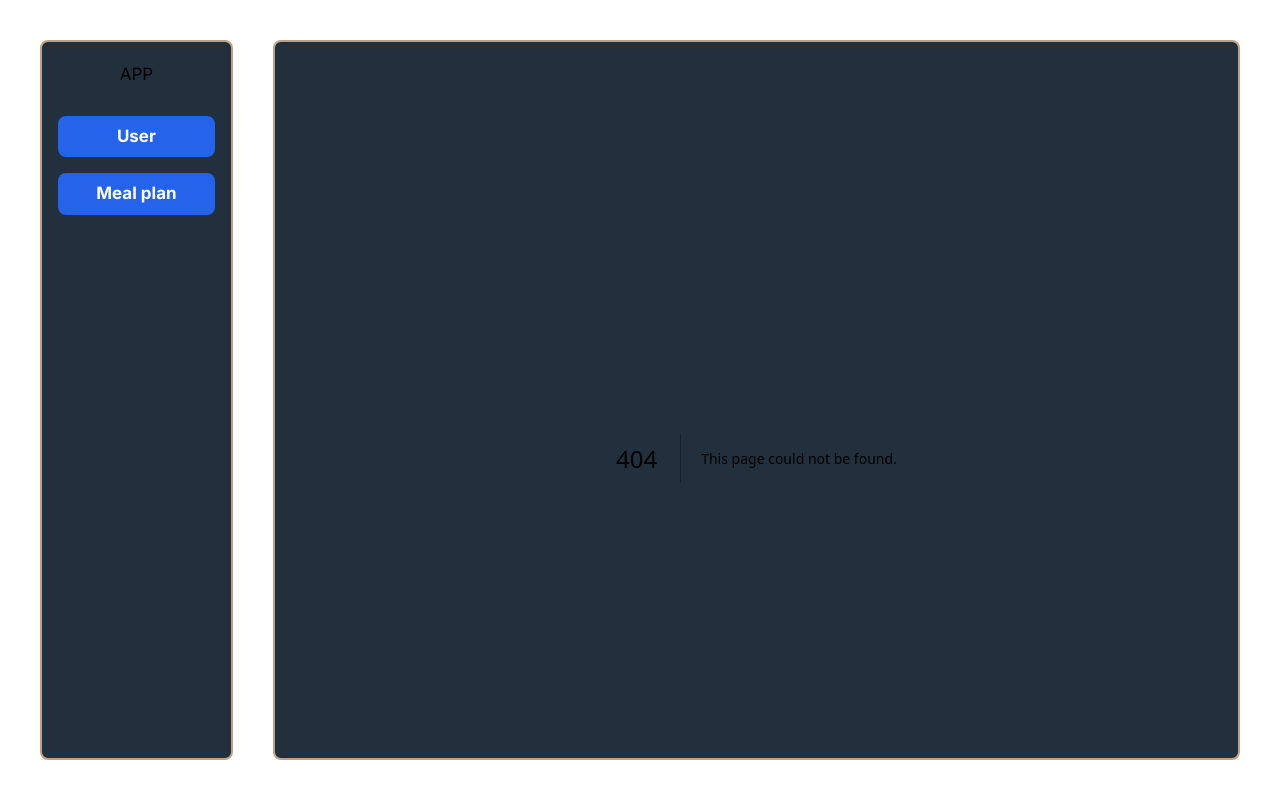
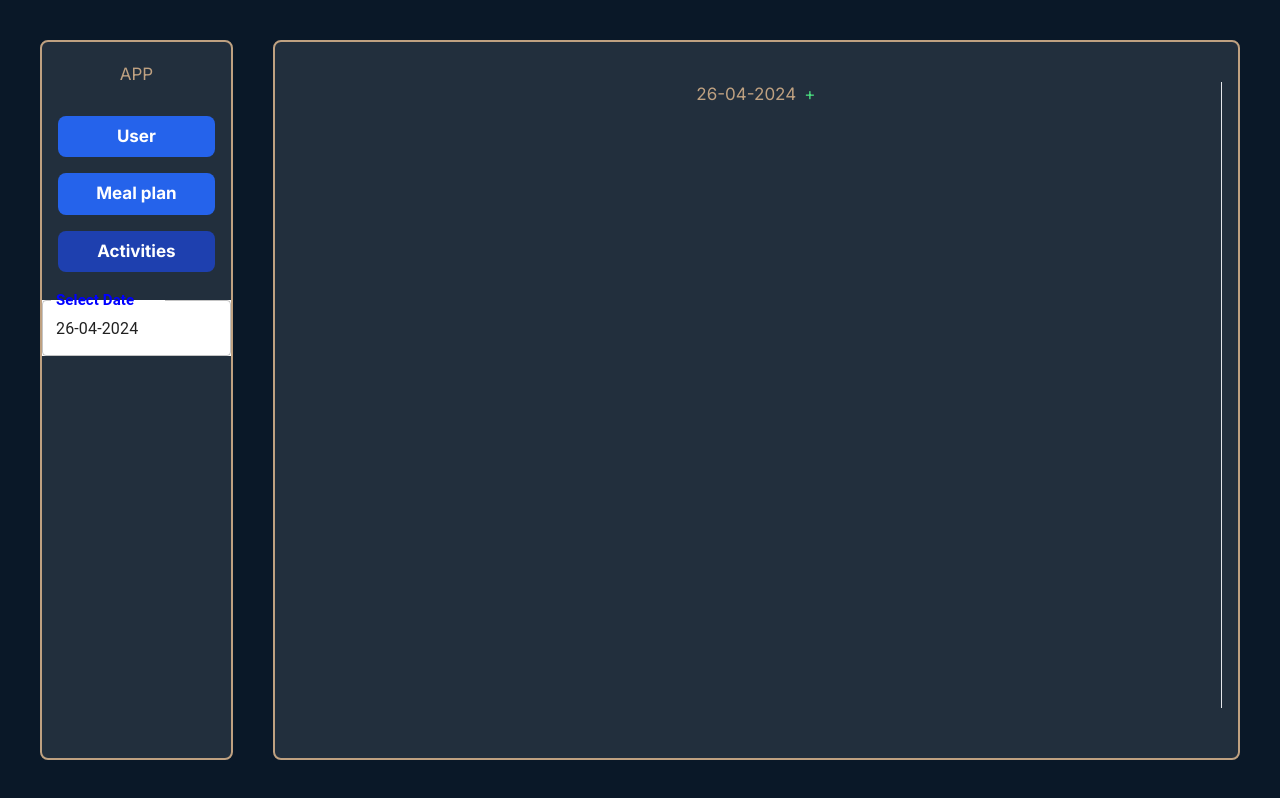
Before and after one commit to Matthev00/HealltTrack, a Next.js app in the folder frontend/: page /activities in a window 1280 px wide. Before the commit this address had no page. Built offline with nearby package versions, Linux system fonts and the light colour scheme.

Commit message:
Add acitivities panel

```diff
--- /dev/null
+++ b/frontend/app/activities/page.tsx
@@ -0,0 +1,31 @@
+"use client"
+
+import ChoosingFood from "@/components/ChoosingFood";
+import ActivitiesContext from "@/components/store/ActivitiesContext";
+import { useContext, useState } from "react";
+
+export default function Activities() {
+  const activitiesCtx = useContext(ActivitiesContext);
+  //const [choosingFood, setChoosingFood] = useState<boolean>(false);
+  //const [mealType, setMealType] = useState<string>("");
+
+  // const choosingFoodHandler = (mealType: string) => {
+  //   setMealType(mealType)
+  //   setChoosingFood(true)
+  // };
+
+  return <div className=" w- full h-full">
+
+    <div className="flex w-full h-[95%]  justify-center pt-6">
+      <div className="flex-1 border-r text-center">
+        <span className="">{activitiesCtx.actualDate}</span>
+        <button
+          onClick={() => {
+            //choosingFoodHandler("Today");
+          }}
+          className="ml-2 text-green-400">+</button>
+      </div>
+    </div>
+
+  </div>
+}
--- a/frontend/app/layout.tsx
+++ b/frontend/app/layout.tsx
@@ -3,6 +3,7 @@ import { Inter } from "next/font/google";
 import Sidebar from "@/components/Sidebar";
 import "./globals.css";
 import { MealPlanContextProvider } from "@/components/store/MealPlanContext";
+import { ActivitiesContextProvider } from "@/components/store/ActivitiesContext";
 
 const inter = Inter({ subsets: ["latin"] });
 
@@ -20,10 +21,12 @@ export default function RootLayout({
     <html lang="en">
       <body className={inter.className}>
         <MealPlanContextProvider>
-          <Sidebar />
-          <main className="w-full h-full bg-[#222f3d] border-2 border-[#BFA181] rounded-lg p-4 overflow-y-hidden">
-            {children}
-          </main>
+          <ActivitiesContextProvider>
+            <Sidebar />
+            <main className="w-full h-full bg-[#222f3d] border-2 border-[#BFA181] rounded-lg p-4 overflow-y-hidden">
+              {children}
+            </main>
+          </ActivitiesContextProvider>
         </MealPlanContextProvider>
       </body>
     </html>
--- a/frontend/components/Sidebar.tsx
+++ b/frontend/components/Sidebar.tsx
@@ -8,6 +8,7 @@ import { AdapterDayjs } from '@mui/x-date-pickers/AdapterDayjs'
 import { DatePicker } from "@mui/x-date-pickers/DatePicker";
 import dayjs, { Dayjs } from 'dayjs';
 import MealPlanContext from './store/MealPlanContext';
+import ActivitiesContext from './store/ActivitiesContext';
 
 
 function Sidebar() {
@@ -16,13 +17,21 @@ function Sidebar() {
     const activeColor = "bg-blue-800";
     const today: Dayjs = dayjs();
     const mealPlanCtx = useContext(MealPlanContext);
+    const activitiesCtx = useContext(ActivitiesContext);
     const [selectedDate, setSelectedDate] = useState<Dayjs>(today);
 
-    const handleDateChange = (newDate: Dayjs | null) => {
+    const handleDateChangeMealPlan = (newDate: Dayjs | null) => {
         if (newDate !== null) {
             setSelectedDate(newDate);
             mealPlanCtx.setactualDate(newDate.format("DD-MM-YYYY"));
 
+          }
+    };
+
+    const handleDateChangeActivities = (newDate: Dayjs | null) => {
+        if (newDate !== null) {
+            setSelectedDate(newDate);
+            activitiesCtx.setactualDate(newDate.format("DD-MM-YYYY"));
           }
     };
 
@@ -39,12 +48,25 @@ function Sidebar() {
                 <a href="/meal_plan" target="_self" rel="noreferrer" className="w-5/6 text-center">
                     <button className={`${pathname == "/meal_plan" ? activeColor : inactiveColor}` + " hover:bg-blue-900 w-full relative my-2 text-white font-bold py-2 px-5 rounded-lg"}>Meal plan</button>
                 </a>
+                <a href="/activities" target="_self" rel="noreferrer" className="w-5/6 text-center">
+                    <button className={`${pathname == "/activities" ? activeColor : inactiveColor}` + " hover:bg-blue-900 w-full relative my-2 text-white font-bold py-2 px-5 rounded-lg"}>Activities</button>
+                </a>
 
                 <div className={`${pathname == "/meal_plan" ? 'block' : 'hidden'}`}>
 
                     <Box style={{ backgroundColor: 'white', marginTop: '20px' }}>
                         <LocalizationProvider dateAdapter={AdapterDayjs}>
-                            <DatePicker format="DD-MM-YYYY" views={["year", "month", "day"]} value={selectedDate} onChange={handleDateChange} label={<span style={{ color: 'blue', fontWeight: 'bold', fontSize: '20px' }}>Select Date</span>} />
+                            <DatePicker format="DD-MM-YYYY" views={["year", "month", "day"]} value={selectedDate} onChange={handleDateChangeMealPlan} label={<span style={{ color: 'blue', fontWeight: 'bold', fontSize: '20px' }}>Select Date</span>} />
+                        </LocalizationProvider>
+                    </Box>
+
+                </div>
+
+                <div className={`${pathname == "/activities" ? 'block' : 'hidden'}`}>
+
+                    <Box style={{ backgroundColor: 'white', marginTop: '20px' }}>
+                        <LocalizationProvider dateAdapter={AdapterDayjs}>
+                            <DatePicker format="DD-MM-YYYY" views={["year", "month", "day"]} value={selectedDate} onChange={handleDateChangeActivities} label={<span style={{ color: 'blue', fontWeight: 'bold', fontSize: '20px' }}>Select Date</span>} />
                         </LocalizationProvider>
                     </Box>
 
--- /dev/null
+++ b/frontend/components/store/ActivitiesContext.tsx
@@ -0,0 +1,58 @@
+"use client";
+
+import {
+    ACTIVITIES_REDUCER_ACTION_TYPE,
+    ActivitiesContextProps,
+    ActivitiesReducerAction,
+    ActivitiesReducerState,
+} from "@/types";
+import dayjs, { Dayjs } from "dayjs";
+import { createContext, useReducer } from "react";
+
+const today: Dayjs = dayjs();
+
+const today_formatted = today.format("DD-MM-YYYY");
+
+const ActivitiesContext = createContext<ActivitiesContextProps>({
+    actualDate: today_formatted,
+    setactualDate: () => { },
+});
+
+function ActivitiesReducer(state: ActivitiesReducerState, action: ActivitiesReducerAction) {
+    if (action.type === ACTIVITIES_REDUCER_ACTION_TYPE.SET_ACTUAL_DATE) {
+        return {
+            ...state,
+            actualDate: action.newDate,
+        }
+    }
+
+    return state;
+}
+
+export function ActivitiesContextProvider({
+    children,
+}: {
+    children: React.ReactNode;
+}) {
+    const [activities, dispatchActivitiesAction] = useReducer(ActivitiesReducer, {
+        actualDate: today_formatted,
+    });
+
+    function setactualDate(newDate: string) {
+        dispatchActivitiesAction({ type: ACTIVITIES_REDUCER_ACTION_TYPE.SET_ACTUAL_DATE, newDate: newDate });
+    }
+
+
+    const activitiesContext = {
+        actualDate: activities.actualDate,
+        setactualDate,
+    };
+
+    return (
+        <ActivitiesContext.Provider value={activitiesContext}>
+            {children}
+        </ActivitiesContext.Provider>
+    );
+}
+
+export default ActivitiesContext;
--- a/frontend/components/store/MealPlanContext.tsx
+++ b/frontend/components/store/MealPlanContext.tsx
@@ -4,8 +4,7 @@ import {
     MEALPLAN_REDUCER_ACTION_TYPE,
     MealPlanContextProps,
     MealPlanReducerAction,
-    MealPlanReducerState,
-    date_time
+    MealPlanReducerState
 } from "@/types";
 import dayjs, { Dayjs } from "dayjs";
 import { createContext, useReducer } from "react";
--- a/frontend/types/index.ts
+++ b/frontend/types/index.ts
@@ -59,3 +59,21 @@ export interface MealPlanReducerAction {
     type: MEALPLAN_REDUCER_ACTION_TYPE;
     newDate: string,
 }
+
+export interface ActivitiesContextProps {
+    actualDate: string;
+    setactualDate: (newDate: string) => void;
+}
+
+export interface ActivitiesReducerState {
+    actualDate: string;
+}
+
+export const enum ACTIVITIES_REDUCER_ACTION_TYPE {
+    SET_ACTUAL_DATE,
+}
+
+export interface ActivitiesReducerAction {
+    type: ACTIVITIES_REDUCER_ACTION_TYPE;
+    newDate: string,
+}
```
